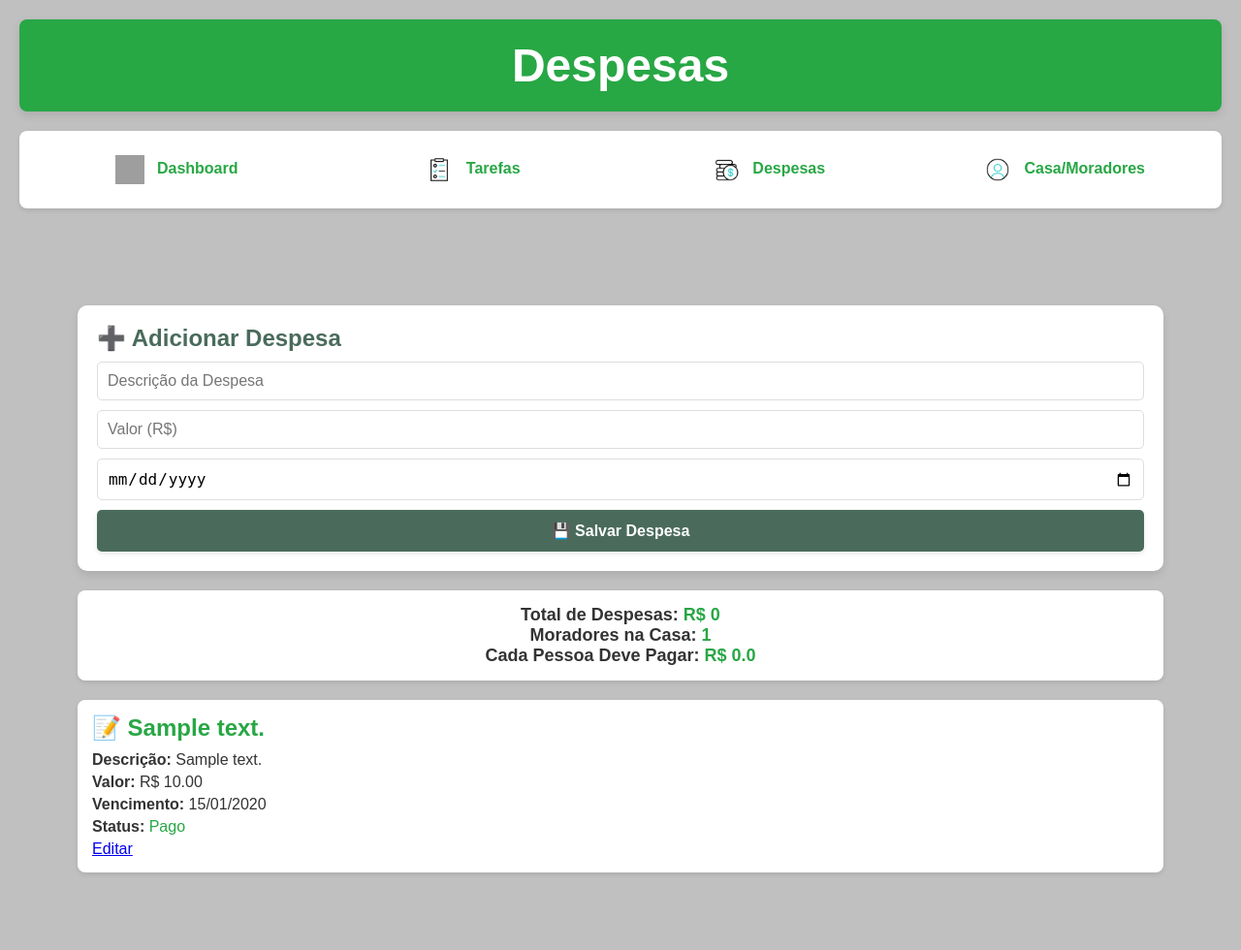
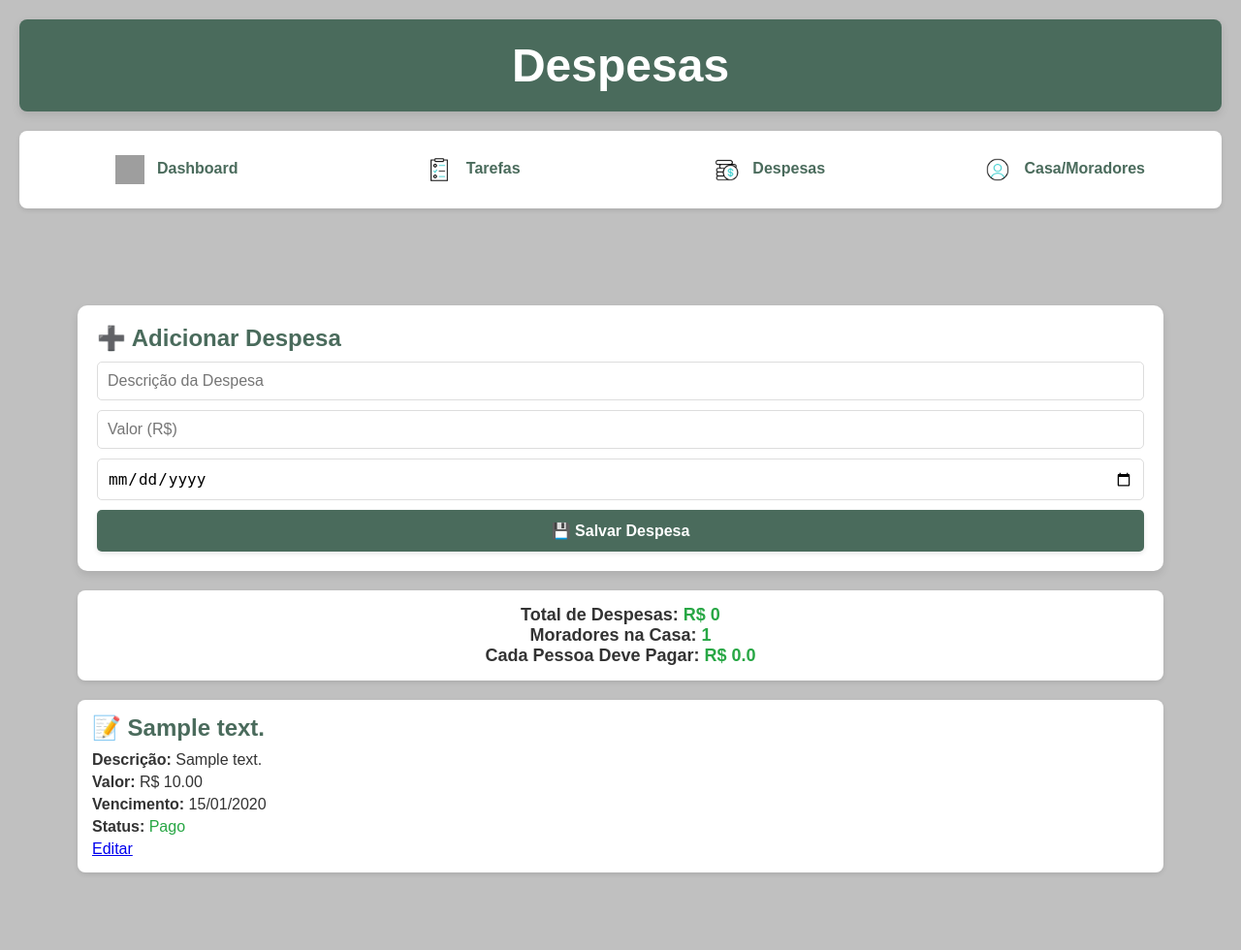
Before and after one commit to sr-oliveiraa/quintodia, a Flask app: page /expenses in a window 1280 px wide. Shown: the whole page at 97% size. Run offline with Flask 3, Linux system fonts and the light colour scheme; a user stored in the database is signed in; tables that the repository leaves empty hold one stand-in row (values such as "Sample post"); grey boxes are pictures that could not be loaded.

Commit message:
Add files via upload

```diff
--- a/static/css/styles.css
+++ b/static/css/styles.css
@@ -11,7 +11,7 @@ body {
 }
 
 header {
-  background-color: #28a745;
+  background-color: #4A6B5C;
   color: #fff;
   padding: 20px;
   text-align: center;
@@ -34,7 +34,7 @@ nav a {
   flex: 1;
   padding: 15px;
   text-decoration: none;
-  color: #28a745;
+  color: #4A6B5C;
   font-weight: bold;
   text-align: center;
   transition: color 0.3s;
@@ -61,7 +61,7 @@ main {
 }
 
 h3 {
-  color: #28a745;
+  color: #4A6B5C;
   margin-bottom: 15px;
   font-size: 1.5em;
 }
@@ -84,7 +84,7 @@ nav a {
   flex: 1;
   padding: 15px;
   text-decoration: none;
-  color: #28a745;
+  color: #4A6B5C;
   font-weight: bold;
   text-align: center;
 }
@@ -108,7 +108,7 @@ main {
 
 .card h3 {
   margin-bottom: 10px;
-  color: #28a745;
+  color: #4A6B5C;
 }
 
 .card p {
@@ -116,7 +116,7 @@ main {
 }
 
 footer {
-  background: #28a745;
+  background: #4A6B5C;
   color: #fff;
   text-align: center;
   padding: 10px;
@@ -127,7 +127,7 @@ footer {
 
 /* Estilo para o botão Voltar */
 button {
-  background-color: #28a745; /* Verde do header */
+  background-color: #4A6B5C; /* Verde do header */
   color: white;
   border: none;
   padding: 5px 15px; /* Diminui o padding para tornar o botão menor */
@@ -154,7 +154,7 @@ button:active {
 /* Adicionando uma borda para quando o botão estiver em foco */
 button:focus {
   outline: none;
-  box-shadow: 0 0 0 3px rgba(40, 167, 69, 0.5); /* Bordas verdes */
+  box-shadow: 0 0 0 3px rgba(74, 107, 92, 0.5); /* Bordas verdes */
 }
 
 /* Responsividade para mobile */
--- /dev/null
+++ b/static/js/register.js
@@ -0,0 +1 @@
+// Este arquivo não é mais necessário, pois o registro será feito pelo Auth0.
```
Also changed, not shown: static/img/7368459.svg (added), static/img/Leonardo_Phoenix_10_Crie_um_logotipo_nico_e_moderno_para_um_ap_0.jpg (added), static/img/Leonardo_Phoenix_10_Crie_um_logotipo_nico_e_moderno_para_um_ap_2.jpg (added), static/img/dolar.svg (added), static/img/home_17905779.svg (added), static/img/prancheta.svg (added).
